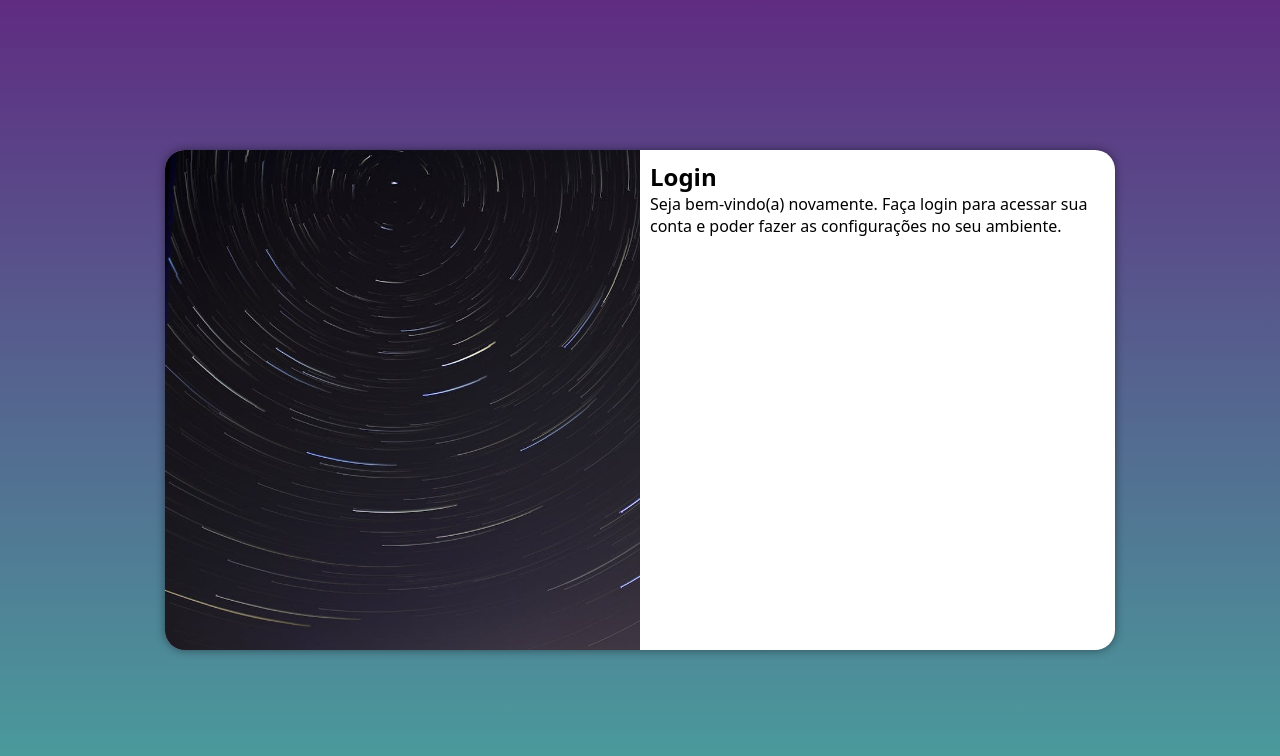
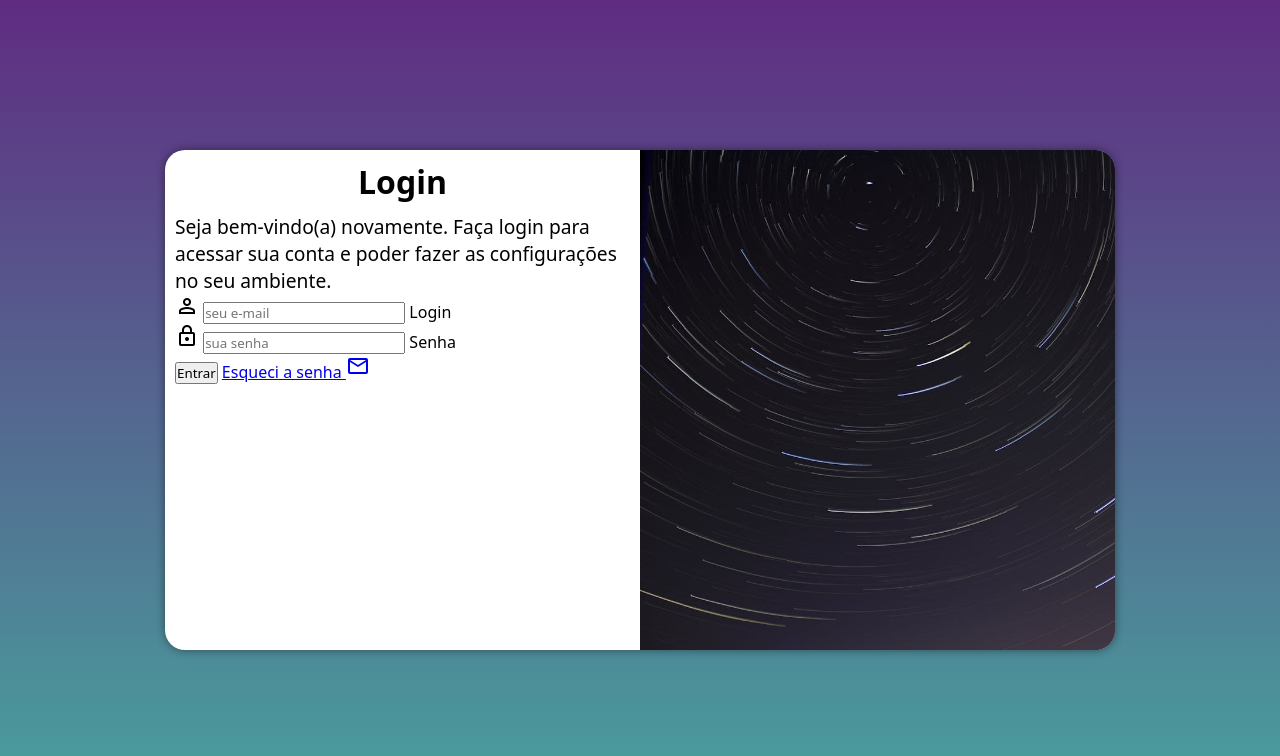
Before and after one commit to DevRamonRigonato/projeto-login, a plain HTML site: page index.html in a window 1280 px wide. Drawn offline with nearby package versions, Linux system fonts and the light colour scheme.

Commit message:
adicionei o formulário

```diff
--- a/estilos/media-query.css
+++ b/estilos/media-query.css
@@ -33,13 +33,21 @@
     }
 
     section#login > div#imagem {
-        float: left;
+        float: right;
         width: 50%;
         height: 100%;
     }
 
     section#login > div#formulario {
-        float: right;
+        float: left;
         width: 50%;
     }
+
+    div#formulario > h1 {
+        font-size: 2em;
+    }
+
+    div#formulario > p {
+        font-size: 1.2em;
+    }
 }
--- a/estilos/style.css
+++ b/estilos/style.css
@@ -54,3 +54,12 @@ section#login > div#formulario {
     display: block;
     padding: 10px;
 }
+
+div#formulario > h1 {
+    text-align: center;
+    margin-bottom: 10px;
+}
+
+div#formulario > p {
+    font-size: 0.8em;
+}
--- a/index.html
+++ b/index.html
@@ -4,6 +4,7 @@
     <meta charset="UTF-8">
     <meta name="viewport" content="width=device-width, initial-scale=1.0">
     <title>Login</title>
+    <link href="https://fonts.googleapis.com/css2?family=Material+Symbols+Outlined" rel="stylesheet" />
     <link rel="stylesheet" href="estilos/style.css">
     <link rel="stylesheet" href="estilos/media-query.css">
 </head>
@@ -16,8 +17,23 @@
             <div id="formulario">
                 <h1>Login</h1>
                 <p>Seja bem-vindo(a) novamente. Faça login para acessar sua conta e poder fazer as configurações no seu ambiente.</p>
-                <form action="login.php" method="post">
-
+                <form action="login.php" method="post" autocomplete="on">
+                    <div class="campo">
+                        <span class="material-symbols-outlined"><span class="material-symbols-outlined">
+                            person
+                            </span></span>
+                        <input type="email" name="login" id="ilogin" placeholder="seu e-mail" autocomplete="email" required maxlength="30">
+                        <label for="ilogin">Login</label>
+                    </div>
+                    <div class="campo">
+                        <span class="material-symbols-outlined">
+                            lock
+                            </span>
+                        <input type="password" name="senha" id="isenha" placeholder="sua senha" autocomplete="current-password" required minlength="8" maxlength="20">
+                        <label for="isenha">Senha</label>
+                    </div>
+                    <input type="submit" value="Entrar">
+                    <a href="esqueci.html">Esqueci a senha <i class="material-symbols-outlined">mail</i></a>
                 </form>
             </div>
         </section>
```
